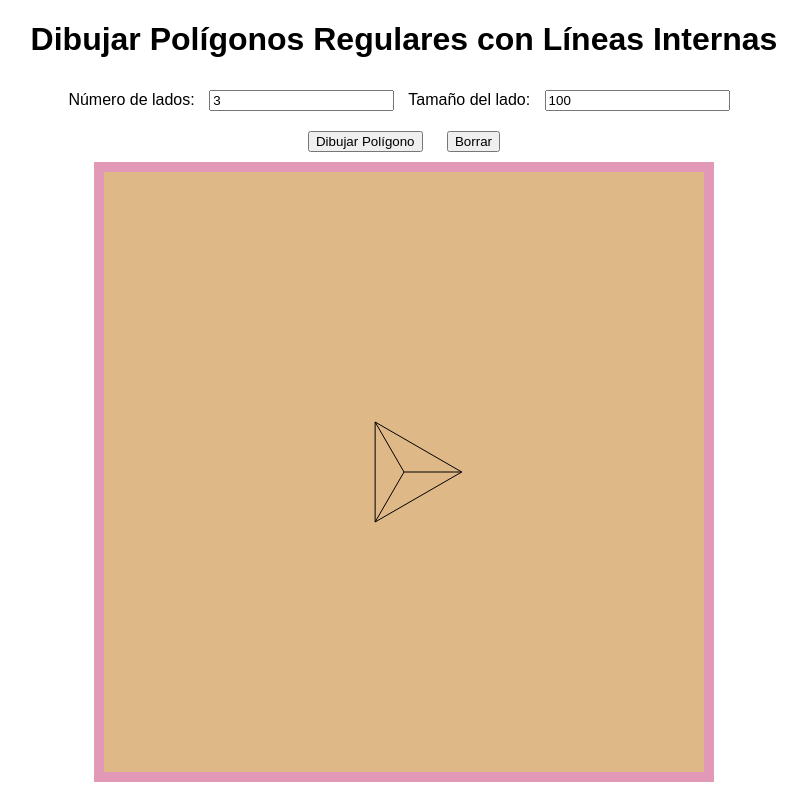
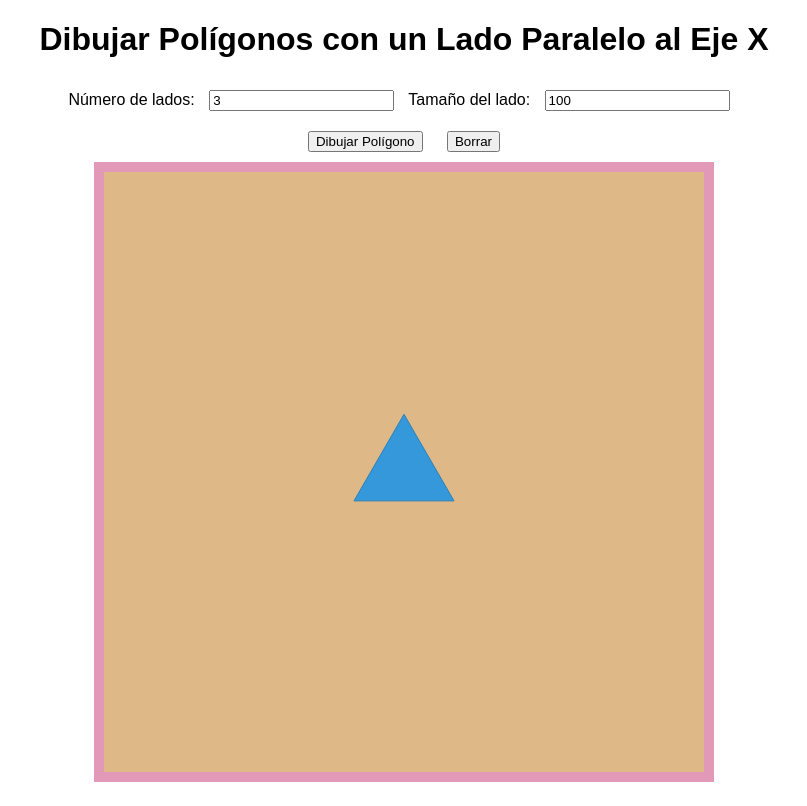
Before and after one commit to AnaMaa20/ICG-MUL-A-2024-2, a plain HTML site: page AC-22AGO/index.html in a window 1280 px wide. Both pictures are taken after a click on the button "Dibujar Polígono". Shown: the whole page, without its empty margins (236-1043 px from the left). Drawn offline with Linux system fonts and the light colour scheme.

Commit message:
Update index.html

```diff
--- a/AC-22AGO/index.html
+++ b/AC-22AGO/index.html
@@ -3,7 +3,7 @@
 <head>
     <meta charset="UTF-8">
     <meta name="viewport" content="width=device-width, initial-scale=1.0">
-    <title>Dibujar Polígonos con Líneas Internas</title>
+    <title>Dibujar Polígonos con Lado Paralelo al Eje X</title>
     <style>
         body {
             font-family: Arial, sans-serif;
@@ -20,7 +20,7 @@
     </style>
 </head>
 <body>
-    <h1>Dibujar Polígonos Regulares con Líneas Internas</h1>
+    <h1>Dibujar Polígonos con un Lado Paralelo al Eje X</h1>
     <label for="sides">Número de lados:</label>
     <input type="number" id="sides" min="3" value="3">
     <label for="size">Tamaño del lado:</label>
@@ -49,30 +49,43 @@
             const radius = size / (2 * Math.sin(Math.PI / sides));
             const angleStep = 2 * Math.PI / sides;
 
+            // Calcular el ángulo inicial para que uno de los lados sea paralelo al eje X
+            // Para lograr que un lado sea paralelo al eje X, se ajusta el ángulo en función del número de lados
+            const startAngle = Math.PI / 2 - (Math.PI / sides);
+
+            // Limpiar el canvas
             context.clearRect(0, 0, canvas.width, canvas.height);
 
-            // Dibuja el polígono
+            // Dibuja el polígono sólido
             context.beginPath();
-            context.moveTo(centerX + radius * Math.cos(0), centerY + radius * Math.sin(0));
+            const initialX = centerX + radius * Math.cos(startAngle);
+            const initialY = centerY + radius * Math.sin(startAngle);
+            context.moveTo(initialX, initialY);
 
             for (let i = 1; i <= sides; i++) {
-                const x = centerX + radius * Math.cos(i * angleStep);
-                const y = centerY + radius * Math.sin(i * angleStep);
+                const x = centerX + radius * Math.cos(startAngle + i * angleStep);
+                const y = centerY + radius * Math.sin(startAngle + i * angleStep);
                 context.lineTo(x, y);
             }
 
             context.closePath();
-            context.stroke();
+            context.fillStyle = '#3498db'; // Color sólido del polígono
+            context.fill(); // Rellenar el polígono con el color sólido
+            context.strokeStyle = '#2980b9'; // Color del borde del polígono
+            context.stroke(); // Dibujar el borde del polígono
+            const anguloInicial = (Math.PI / 2) - (Math.PI / numLados);
+//centrar poligono
+            for (let i = 0; i <= numLados; i++) {
+                const angulo = anguloInicial + i * 2 * Math.PI / numLados;
+                const x = centroX + radio * Math.cos(angulo);
+                const y = centroY + radio * Math.sin(angulo);
 
-            // Dibuja las líneas desde los vértices al centro
-            context.beginPath();
-            for (let i = 0; i < sides; i++) {
-                const x = centerX + radius * Math.cos(i * angleStep);
-                const y = centerY + radius * Math.sin(i * angleStep);
-                context.moveTo(x, y);
-                context.lineTo(centerX, centerY);
+                if (i === 0) {
+                    ctx.moveTo(x, y);
+                } else {
+                    ctx.lineTo(x, y);
+                }
             }
-            context.stroke();
         }
 
         function clearCanvas() {
```
